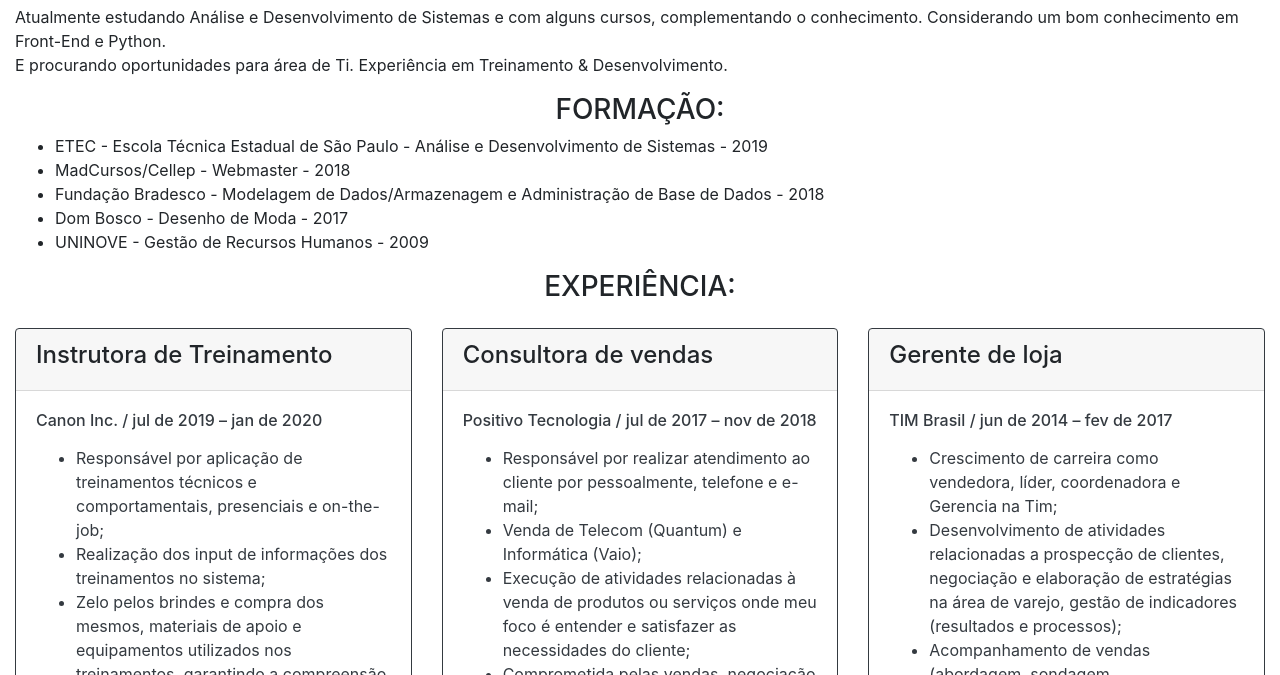
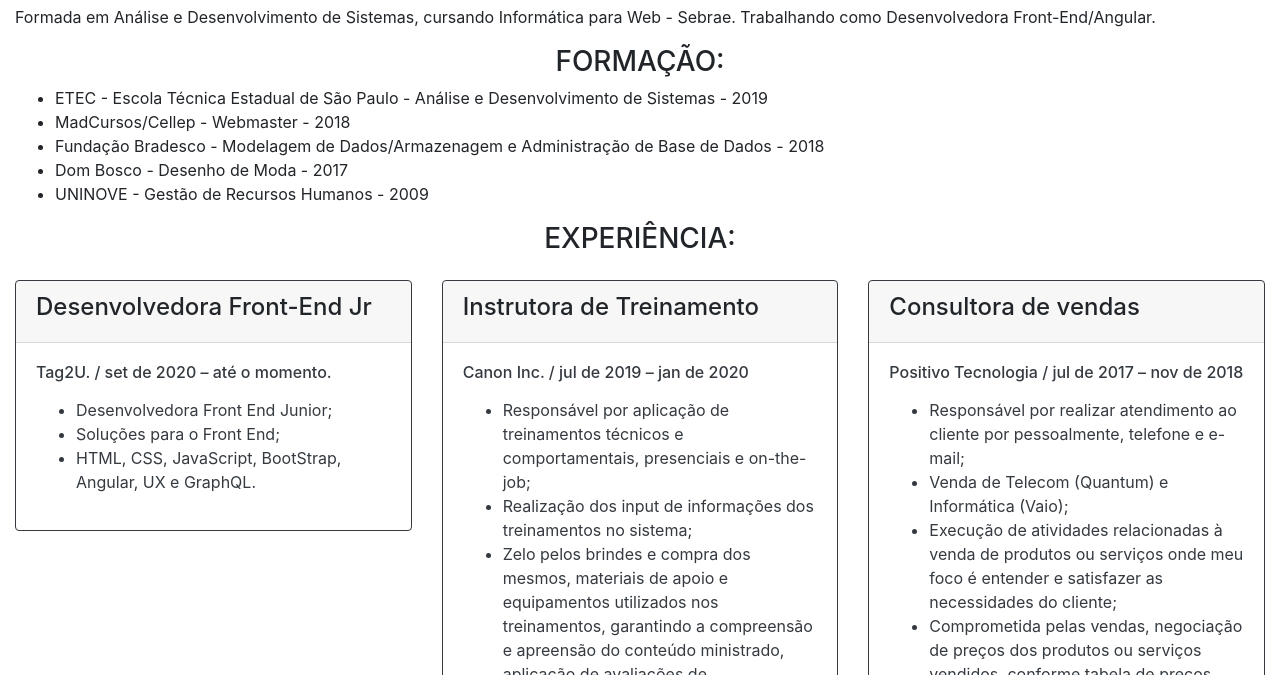
Before and after one commit to rafakabuchi/curriculo, a plain HTML site: page index.html in a window 1280 px wide. Shown: the part 485-1160 px from the top of the page. Drawn offline with nearby package versions, Linux system fonts and the light colour scheme.

Commit message:
atualizacao 2021/03

```diff
--- a/index.html
+++ b/index.html
@@ -39,8 +39,7 @@
                 <section id="summary" class="profile-section">
                     <div class="description">
                         <h2 class="text-center">RESUMO:</h2>
-                        <p>Atualmente estudando Análise e Desenvolvimento de Sistemas e com alguns cursos, complementando o conhecimento. Considerando um bom conhecimento em Front-End e Python.<br /> E procurando oportunidades para área de Ti. Experiência
-                            em Treinamento & Desenvolvimento.</p>
+                        <p>Formada em Análise e Desenvolvimento de Sistemas, cursando Informática para Web - Sebrae. Trabalhando como Desenvolvedora Front-End/Angular.</p>
                     </div>
                 </section>
 
@@ -57,6 +56,24 @@
                 <h3 class="text-center mb-4">EXPERIÊNCIA:</h3>
 
                 <div class="row">
+
+                    <div class="col-12 col-md-6 col-lg-4 mb-3">
+                        <div class="card border-dark mb-3 m-auto">
+                            <div class="card-header">
+                                <h4>Desenvolvedora Front-End Jr</h4>
+                            </div>
+                            <div class="card-body text-dark">
+                                <h6 class="card-title">Tag2U. / set de 2020 – até o momento.</h6>
+                                <p class="card-text">
+                                    <ul>
+                                        <li>Desenvolvedora Front End Junior;</li>
+                                        <li>Soluções para o Front End;</li>
+                                        <li>HTML, CSS, JavaScript, BootStrap, Angular, UX e GraphQL.</li>
+                                    </ul>
+
+                            </div>
+                        </div>
+                    </div>
 
                     <div class="col-12 col-md-6 col-lg-4 mb-3">
                         <div class="card border-dark mb-3 m-auto">
```
